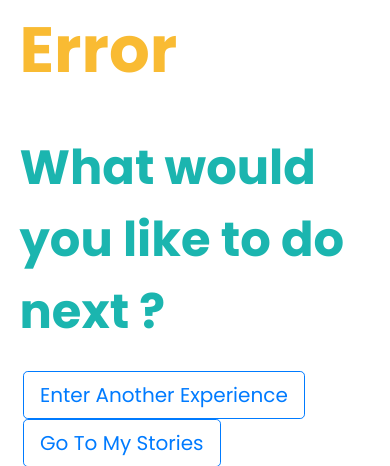
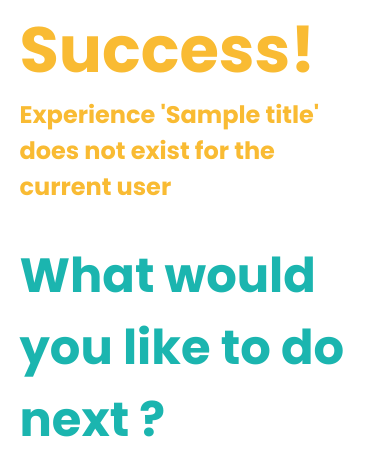
Before and after one commit to alan-turing-institute/AutSPACEs, a Django app: template server/apps/main/templates/main/deletion_success.html in a window 390 px wide. Shown: the part 115-581 px from the top of the page. Run offline with Django 3.2, Linux system fonts and the light colour scheme; the template is opened without the code that fills it: most values are stand-ins (such as "Sample title", 1, 10 or a date in 2020); some libraries are stand-ins or nearby versions.

Commit message:
remove unecessary responsive deletion messages

```diff
--- a/server/apps/main/templates/main/deletion_success.html
+++ b/server/apps/main/templates/main/deletion_success.html
@@ -27,13 +27,8 @@
 <section class="confirmation">
   <div class="confirmation-container">
     <div class="confirm_success">
-      {% if delete %}
-        <h1 class="big-heading">Success!</h1>
-        <p class="title-text">{{msg}}</p>
-      {% else %}
-        <h1 class="big-heading">Error</h1>
-        <p class="title-text">{{msg}} </p>
-      {% endif %}
+      <h1 class="big-heading">Success!</h1>
+      <p class="title-text">Experience '{{title}}' does not exist for the current user</p>
     </div>
  </div>
     <div class="to-do-container">
```
